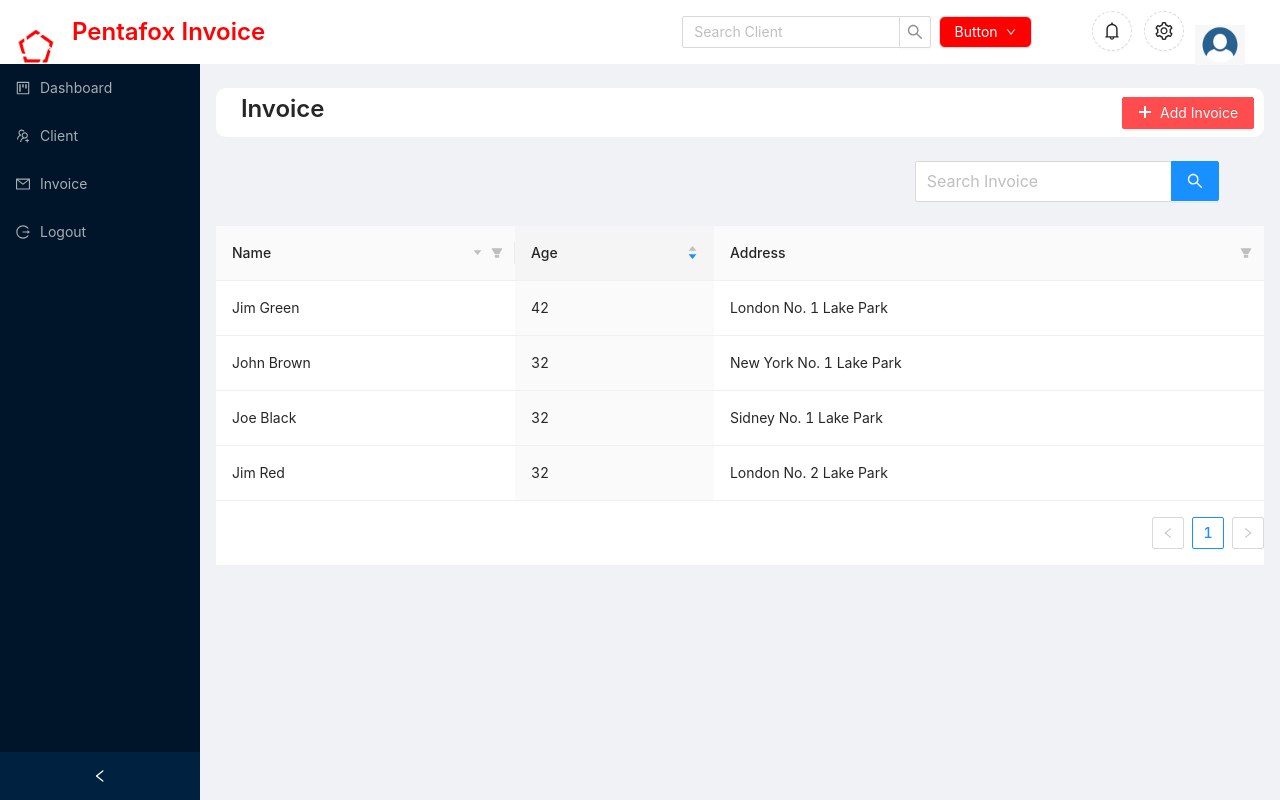
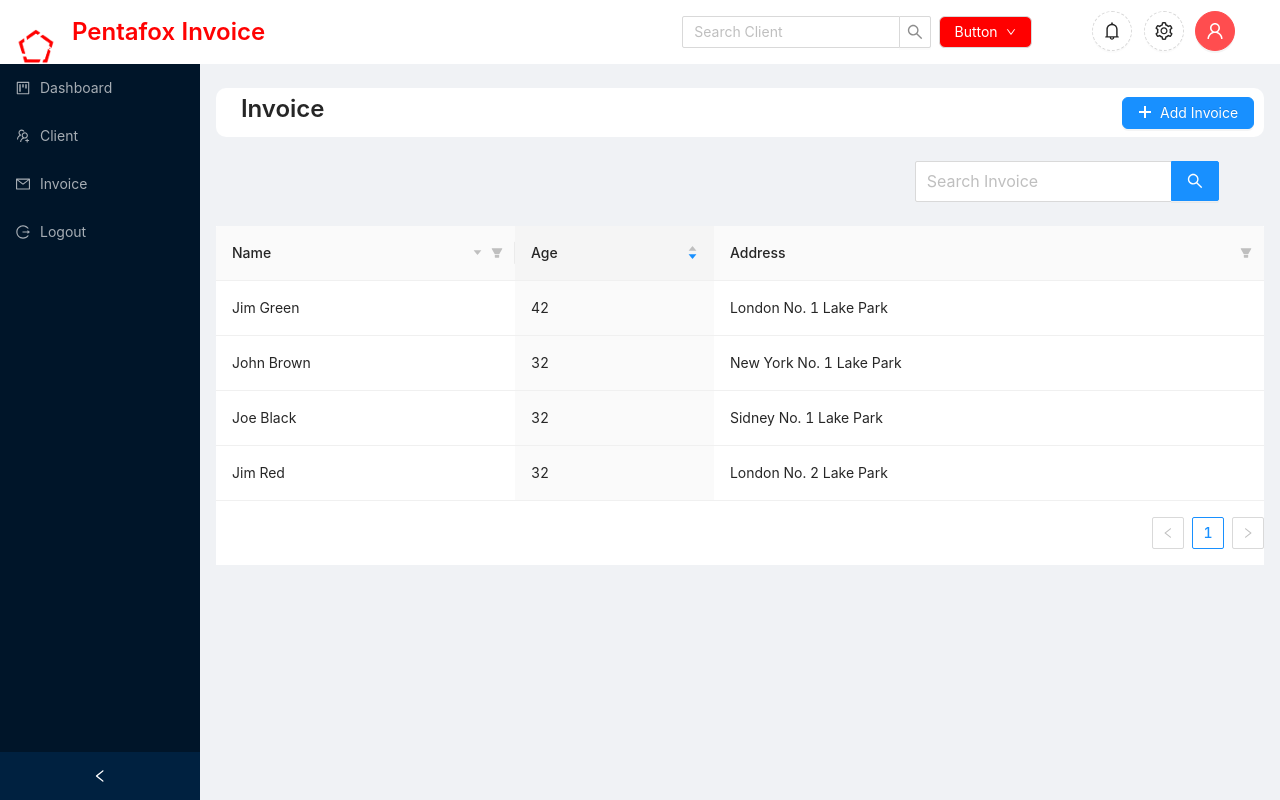
Before and after one commit to ArulPrasath15/invoice-react, a React (Create React App) app: page / in a window 1280 px wide. Built offline with nearby package versions, Linux system fonts and the light colour scheme.

Commit message:
Change in profile icon

```diff
--- a/src/components/invoice.js
+++ b/src/components/invoice.js
@@ -104,7 +104,7 @@ class Invoice extends React.Component {
                     <Row justify="space-around" align="middle" >
                         <Col span={8}>< Title level={3} style={{ marginLeft: 14,marginTop:5}}>Invoice</Title></Col>
                         <Col span={3} offset={12} >
-                            <Button type="danger" icon={<PlusOutlined />} > Add Invoice</Button>
+                            <Button type="primary" style={{borderRadius:'6px'}} icon={<PlusOutlined />} > Add Invoice</Button>
 
                         </Col>
                     </Row>
--- a/src/pages/home/home.js
+++ b/src/pages/home/home.js
@@ -94,11 +94,8 @@ class Home extends React.Component {
                             <Col className="gutter-row" span={1}>
                                 <Button type="dashed"  shape="circle" icon={<SettingOutlined />} size={"large"} />
                             </Col>
-                            <Col className="gutter-row" span={1} style={{paddingTop:"12px"}}>
-                            <Image
-                                width={50}
-                                src={profilelogo}
-                            />
+                            <Col className="gutter-row" span={1} >
+                                <Button  type="danger"  shape="circle" icon={<UserOutlined />} size={"large"} />
                             </Col>
                         </Row>
                     </Header>
```
